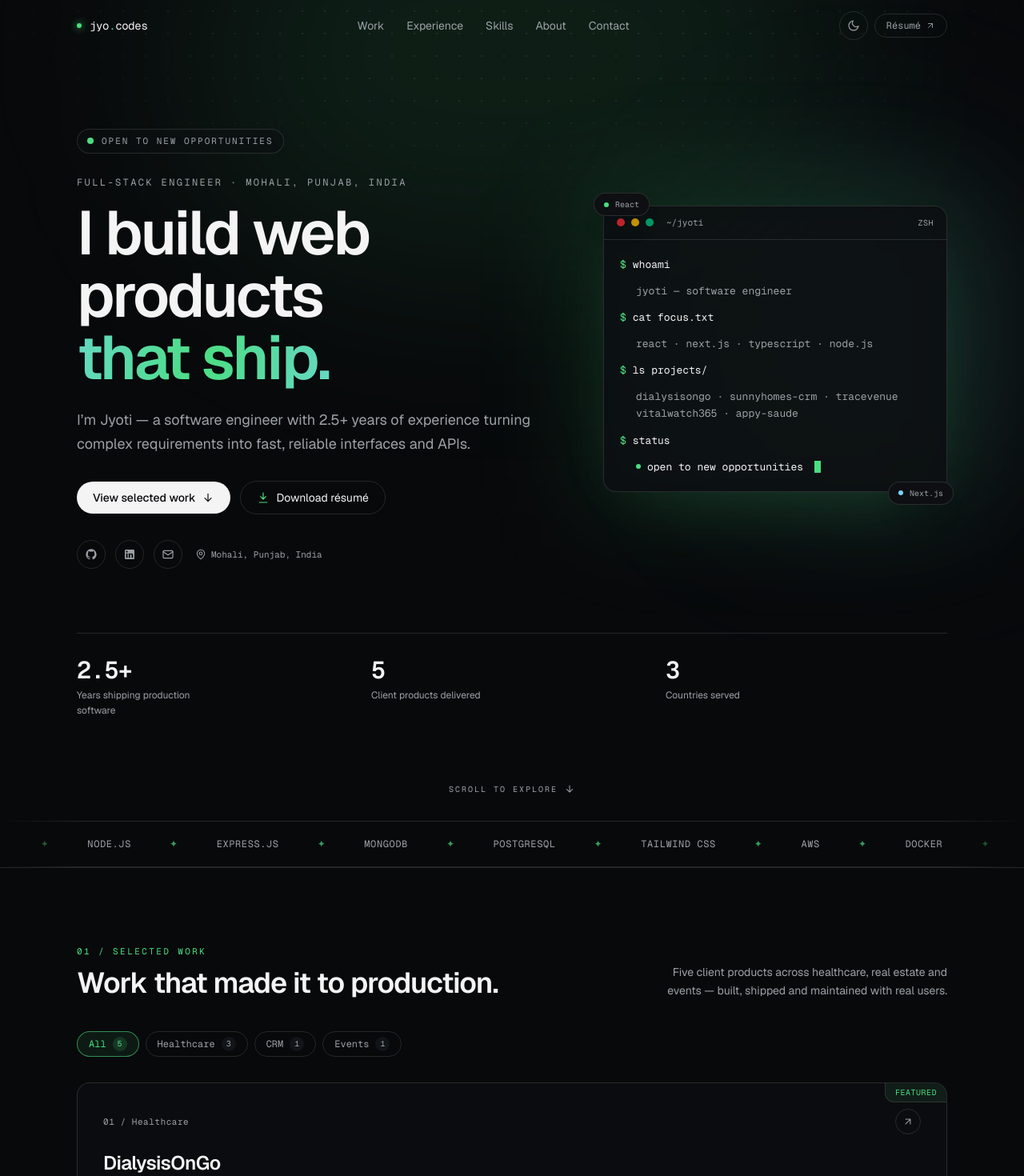
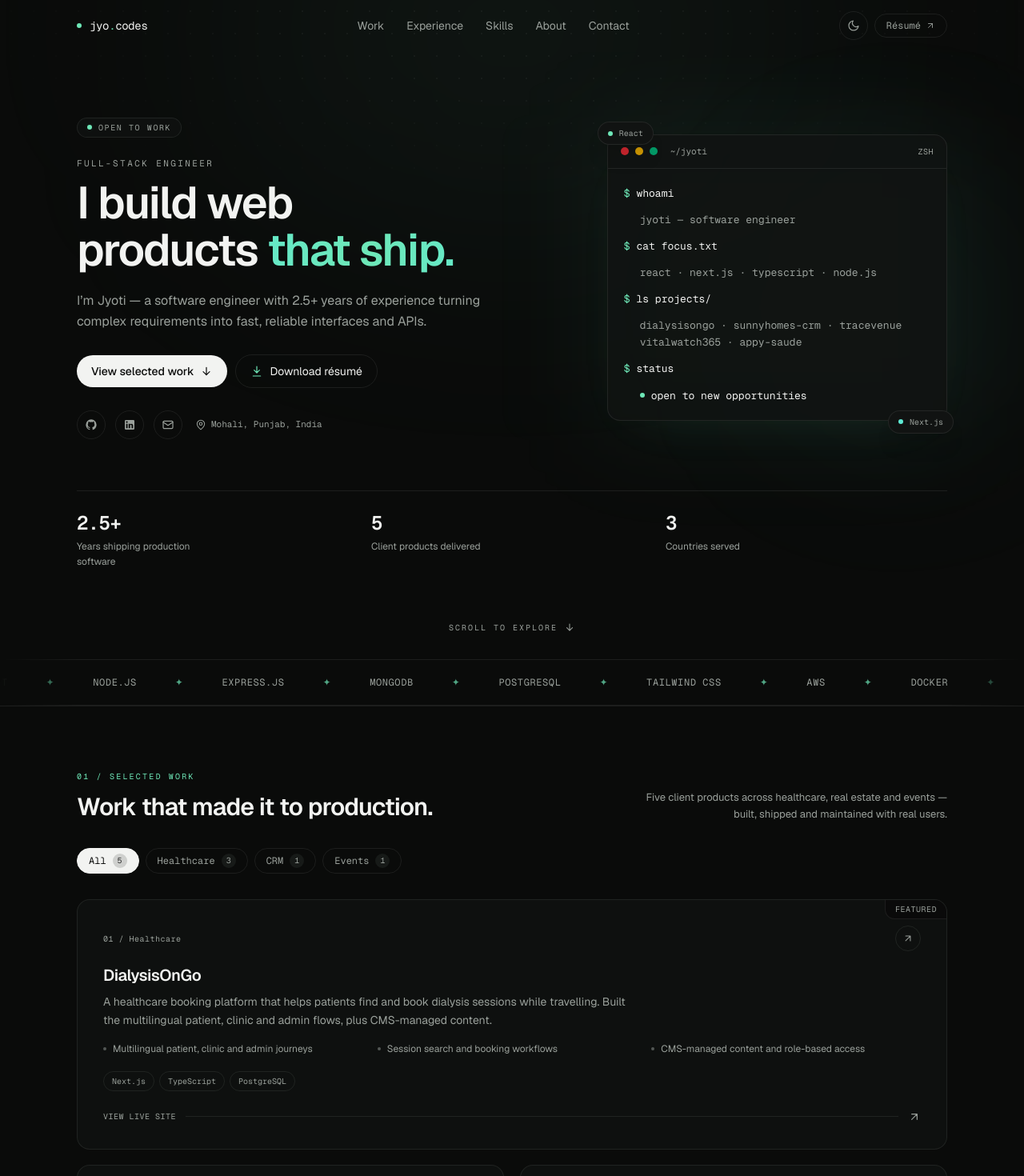
Before and after one commit to Jyoti0902/jyo.codes, a Next.js app: page / in a window 1280 px wide. Shown: the top 1470 px of the page at 80% size. Built offline with nearby package versions, Linux system fonts and the light colour scheme.

Commit message:
Refine palette, typography, and surface styling

```diff
--- a/app/_components/project-card.tsx
+++ b/app/_components/project-card.tsx
@@ -13,32 +13,32 @@ export function ProjectCard({
       href={project.href}
       target="_blank"
       rel="noreferrer"
-      className={`card-enter group relative flex flex-col overflow-hidden rounded-2xl border border-line bg-elevated/70 p-6 transition-all duration-300 hover:-translate-y-1 hover:border-accent/50 hover:shadow-[0_24px_70px_-30px_var(--glow)] md:p-7 ${
+      className={`card-enter group relative flex flex-col overflow-hidden rounded-2xl border border-line bg-elevated/70 p-6 transition-all duration-300 hover:-translate-y-0.5 hover:border-line hover:bg-elevated hover:shadow-[0_18px_50px_-35px_var(--glow)] md:p-7 ${
         project.featured ? "md:col-span-2 md:p-8" : ""
       }`}
       style={{ animationDelay: `${index * 70}ms` }}
     >
       <div
         aria-hidden
-        className="pointer-events-none absolute -top-24 -right-24 size-56 rounded-full bg-accent/10 opacity-0 blur-3xl transition-opacity duration-500 group-hover:opacity-100"
+        className="pointer-events-none absolute -top-24 -right-24 size-56 rounded-full bg-accent/5 opacity-0 blur-3xl transition-opacity duration-500 group-hover:opacity-100"
       />
 
       {project.featured && (
-        <span className="absolute top-0 right-0 rounded-bl-xl border-b border-l border-line bg-accent-soft px-3 py-1 font-mono text-[10px] tracking-wider text-accent uppercase">
+        <span className="absolute top-0 right-0 rounded-bl-xl border-b border-l border-line bg-canvas/80 px-3 py-1 font-mono text-[10px] tracking-wider text-muted uppercase">
           Featured
         </span>
       )}
 
       <div className="relative flex items-center justify-between gap-4">
-        <span className="font-mono text-[11px] tracking-wider text-muted">
+        <span className="font-mono text-[10px] tracking-wider text-muted">
           {String(index + 1).padStart(2, "0")} / {project.category}
         </span>
-        <span className="inline-flex size-8 items-center justify-center rounded-full border border-line text-muted transition-all duration-300 group-hover:border-accent/50 group-hover:text-accent">
+        <span className="inline-flex size-8 items-center justify-center rounded-full border border-line text-muted transition-all duration-300 group-hover:border-ink/25 group-hover:text-ink">
           <ArrowUpRight className="size-3.5 transition-transform duration-300 group-hover:-translate-y-0.5 group-hover:translate-x-0.5" />
         </span>
       </div>
 
-      <h3 className="relative mt-5 text-xl font-semibold tracking-tight sm:text-2xl">
+      <h3 className="relative mt-4 text-lg font-semibold tracking-tight sm:text-xl">
         {project.title}
       </h3>
 
@@ -53,7 +53,7 @@ export function ProjectCard({
       >
         {project.highlights.map((highlight) => (
           <li key={highlight} className="flex items-start gap-2">
-            <span className="mt-1.5 size-1 shrink-0 rounded-full bg-accent/70" />
+            <span className="mt-1.5 size-1 shrink-0 rounded-full bg-muted/50" />
             {highlight}
           </li>
         ))}
@@ -71,11 +71,11 @@ export function ProjectCard({
       </div>
 
       <div className="relative mt-auto flex items-center gap-3 pt-6">
-        <span className="font-mono text-[10px] tracking-wider text-muted uppercase transition-colors group-hover:text-accent">
+        <span className="font-mono text-[10px] tracking-wider text-muted uppercase transition-colors group-hover:text-ink">
           {project.linkLabel}
         </span>
         <span className="h-px flex-1 bg-line" />
-        <ArrowUpRight className="size-4 text-muted transition-all duration-300 group-hover:-translate-y-0.5 group-hover:translate-x-0.5 group-hover:text-accent" />
+        <ArrowUpRight className="size-4 text-muted transition-all duration-300 group-hover:-translate-y-0.5 group-hover:translate-x-0.5 group-hover:text-ink" />
       </div>
     </a>
   );
--- a/app/_components/project-filter.tsx
+++ b/app/_components/project-filter.tsx
@@ -34,15 +34,15 @@ export function ProjectFilter() {
               onClick={() => setActive(category)}
               className={`inline-flex items-center gap-2 rounded-full border px-3.5 py-1.5 font-mono text-xs transition-all ${
                 active === category
-                  ? "border-accent/60 bg-accent-soft text-accent"
-                  : "border-line text-muted hover:border-accent/40 hover:text-ink"
+                  ? "border-ink bg-ink text-canvas"
+                  : "border-line text-muted hover:border-ink/25 hover:text-ink"
               }`}
             >
               {category}
               <span
                 className={`rounded-full px-1.5 py-0.5 text-[10px] ${
                   active === category
-                    ? "bg-accent/15 text-accent"
+                    ? "bg-canvas/15 text-canvas/80"
                     : "bg-elevated-2 text-muted"
                 }`}
               >
--- a/app/_components/section-heading.tsx
+++ b/app/_components/section-heading.tsx
@@ -8,18 +8,18 @@ export function SectionHeading({
   description?: string;
 }) {
   return (
-    <div className="flex flex-col gap-5 sm:flex-row sm:items-end sm:justify-between">
-      <div className="space-y-3">
-        <p className="font-mono text-[11px] tracking-[0.22em] text-accent uppercase">
+    <div className="flex flex-col gap-4 sm:flex-row sm:items-end sm:justify-between">
+      <div className="space-y-2.5">
+        <p className="font-mono text-[10px] tracking-[0.22em] text-accent uppercase">
           {eyebrow}
         </p>
-        <h2 className="max-w-2xl text-3xl font-semibold tracking-tight text-balance sm:text-4xl">
+        <h2 className="max-w-2xl text-2xl font-semibold tracking-tight text-balance sm:text-[1.9rem]">
           {title}
         </h2>
       </div>
 
       {description && (
-        <p className="max-w-sm text-sm leading-relaxed text-muted sm:text-right">
+        <p className="max-w-sm text-[13px] leading-relaxed text-muted sm:text-right">
           {description}
         </p>
       )}
--- a/app/_components/site-header.tsx
+++ b/app/_components/site-header.tsx
@@ -41,7 +41,7 @@ export function SiteHeader() {
           className="group flex items-center gap-2.5 font-mono text-sm tracking-tight"
           aria-label="jyoti.codes — back to top"
         >
-          <span className="size-1.5 rounded-full bg-accent shadow-[0_0_10px_var(--accent)]" />
+          <span className="size-1.5 rounded-full bg-accent" />
           <span>
             jyo<span className="text-accent">.</span>codes
           </span>
@@ -66,7 +66,7 @@ export function SiteHeader() {
             href={site.resume}
             target="_blank"
             rel="noreferrer"
-            className="hidden items-center gap-1.5 rounded-full border border-line px-3.5 py-1.5 font-mono text-xs text-muted transition-colors hover:border-accent/50 hover:text-ink sm:inline-flex"
+            className="hidden items-center gap-1.5 rounded-full border border-line px-3.5 py-1.5 font-mono text-xs text-muted transition-colors hover:border-ink/25 hover:text-ink sm:inline-flex"
           >
             Résumé
             <ArrowUpRight className="size-3" />
--- a/app/_sections/experience.tsx
+++ b/app/_sections/experience.tsx
@@ -9,7 +9,7 @@ export function Experience() {
   return (
     <section
       id="experience"
-      className="scroll-mt-24 border-t border-line py-20 sm:py-24"
+      className="scroll-mt-24 border-t border-line py-16 sm:py-20"
     >
       <div className="mx-auto w-full max-w-6xl px-5 sm:px-8">
         <SectionHeading
@@ -18,7 +18,7 @@ export function Experience() {
           description="Production work, not prototypes — with ownership across the front end, APIs and deployment."
         />
 
-        <Reveal className="mt-10">
+        <Reveal className="mt-8">
           <div className="relative">
             <div
               aria-hidden
@@ -26,14 +26,14 @@ export function Experience() {
             />
 
             <div className="relative pl-8 sm:pl-11">
-              <span className="absolute top-2 left-0 flex size-4 items-center justify-center rounded-full border border-accent/40 bg-canvas">
+              <span className="absolute top-2 left-0 flex size-4 items-center justify-center rounded-full border border-line bg-canvas">
                 <span className="size-1.5 rounded-full bg-accent" />
               </span>
 
-              <div className="rounded-2xl border border-line bg-elevated/60 p-6 transition-colors hover:border-accent/30 sm:p-8">
+              <div className="rounded-2xl border border-line bg-elevated/60 p-6 transition-colors hover:bg-elevated sm:p-8">
                 <div className="flex flex-wrap items-start justify-between gap-4">
                   <div>
-                    <h3 className="text-xl font-semibold tracking-tight">
+                    <h3 className="text-lg font-semibold tracking-tight sm:text-xl">
                       {experience.company}
                     </h3>
                     <p className="mt-1 text-sm text-muted">
@@ -42,7 +42,7 @@ export function Experience() {
                   </div>
 
                   <div className="flex flex-col items-start gap-1.5 sm:items-end">
-                    <span className="inline-flex items-center gap-2 rounded-full border border-accent/30 bg-accent-soft px-3 py-1 font-mono text-[10px] tracking-wider text-accent uppercase">
+                    <span className="inline-flex items-center gap-2 rounded-full border border-line bg-canvas/50 px-3 py-1 font-mono text-[10px] tracking-wider text-muted uppercase">
                       <span className="size-1.5 rounded-full bg-accent" />
                       {experience.period}
                     </span>
@@ -63,7 +63,7 @@ export function Experience() {
                       key={bullet}
                       className="flex items-start gap-2.5 text-sm leading-relaxed text-muted"
                     >
-                      <span className="mt-2 size-1 shrink-0 rounded-full bg-accent/70" />
+                      <span className="mt-2 size-1 shrink-0 rounded-full bg-muted/50" />
                       {bullet}
                     </li>
                   ))}
--- a/app/_sections/hero.tsx
+++ b/app/_sections/hero.tsx
@@ -17,41 +17,41 @@ const socials = [
 export function Hero() {
   return (
     <section id="home" className="relative overflow-hidden">
-      <div className="mx-auto w-full max-w-6xl px-5 pt-16 pb-14 sm:px-8 sm:pt-24 sm:pb-20">
-        <div className="grid items-center gap-14 lg:grid-cols-12 lg:gap-10">
+      <div className="mx-auto w-full max-w-6xl px-5 pt-14 pb-12 sm:px-8 sm:pt-20 sm:pb-16">
+        <div className="grid items-center gap-12 lg:grid-cols-12 lg:gap-12">
           <div
             className="hero-rise lg:col-span-7"
             style={{ animationDelay: "60ms" }}
           >
             {site.available && (
-              <div className="inline-flex items-center gap-2.5 rounded-full border border-line bg-elevated/60 px-3 py-1.5">
-                <span className="relative flex size-2">
+              <div className="inline-flex items-center gap-2 rounded-full border border-line bg-elevated/70 px-3 py-1">
+                <span className="relative flex size-1.5">
                   <span className="absolute inline-flex size-full animate-ping rounded-full bg-accent opacity-60" />
-                  <span className="relative inline-flex size-2 rounded-full bg-accent" />
+                  <span className="relative inline-flex size-1.5 rounded-full bg-accent" />
                 </span>
-                <span className="font-mono text-[10px] tracking-[0.18em] text-muted uppercase sm:text-[11px]">
-                  Open to new opportunities
+                <span className="font-mono text-[10px] tracking-[0.16em] text-muted uppercase">
+                  Open to work
                 </span>
               </div>
             )}
 
-            <p className="mt-7 font-mono text-xs tracking-[0.2em] text-muted uppercase">
-              {site.hero.eyebrow} · {site.location}
+            <p className="mt-6 font-mono text-[11px] tracking-[0.22em] text-muted uppercase">
+              {site.hero.eyebrow}
             </p>
 
-            <h1 className="mt-4 max-w-3xl text-[2.6rem] leading-[1.02] font-semibold tracking-[-0.035em] text-balance sm:text-6xl lg:text-[3.8rem] xl:text-[4.8rem]">
+            <h1 className="mt-3 max-w-2xl text-[2.35rem] leading-[1.06] font-semibold tracking-[-0.03em] text-balance sm:text-5xl lg:text-[3.5rem]">
               I build web products{" "}
               <span className="text-gradient">that ship.</span>
             </h1>
 
-            <p className="mt-6 max-w-xl text-base leading-relaxed text-muted sm:text-lg">
+            <p className="mt-5 max-w-lg text-[15px] leading-relaxed text-muted sm:text-base">
               {site.hero.subheading}
             </p>
 
-            <div className="mt-8 flex flex-wrap items-center gap-3">
+            <div className="mt-7 flex flex-wrap items-center gap-2.5">
               <a
                 href="#work"
-                className="group inline-flex items-center gap-2 rounded-full bg-ink px-5 py-2.5 text-sm font-medium text-canvas transition-all hover:-translate-y-0.5 hover:bg-ink/90"
+                className="group inline-flex items-center gap-2 rounded-full bg-ink px-4.5 py-2.5 text-sm font-medium text-canvas transition-all hover:-translate-y-0.5 hover:bg-ink/90"
               >
                 View selected work
                 <ArrowDown className="size-4 transition-transform group-hover:translate-y-0.5" />
@@ -62,14 +62,14 @@ export function Hero() {
                 target="_blank"
                 rel="noreferrer"
                 download="Jyoti-Resume.pdf"
-                className="group inline-flex items-center gap-2 rounded-full border border-line px-5 py-2.5 text-sm text-ink transition-all hover:-translate-y-0.5 hover:border-accent/60 hover:bg-accent-soft"
+                className="group inline-flex items-center gap-2 rounded-full border border-line px-4.5 py-2.5 text-sm text-ink transition-all hover:-translate-y-0.5 hover:border-accent/60 hover:bg-accent-soft"
               >
                 <Download className="size-4 text-accent" />
                 Download résumé
               </a>
             </div>
 
-            <div className="mt-8 flex items-center gap-3">
+            <div className="mt-7 flex items-center gap-3">
               {socials.map(({ label, href, Icon }) => (
                 <a
                   key={label}
@@ -96,7 +96,7 @@ export function Hero() {
           >
             <div
               aria-hidden
-              className="absolute -inset-8 rounded-[2.5rem] bg-accent/10 blur-3xl"
+              className="absolute -inset-6 rounded-[2rem] bg-accent/5 blur-3xl"
             />
 
             <div className="relative">
@@ -117,7 +117,7 @@ export function Hero() {
               </div>
 
               <div
-                className="relative overflow-hidden rounded-2xl border border-line bg-elevated/90 shadow-[0_30px_90px_-40px_var(--glow)] backdrop-blur"
+                className="relative overflow-hidden rounded-2xl border border-line bg-elevated/90 shadow-[0_24px_70px_-45px_var(--glow)] backdrop-blur"
                 aria-label="Terminal-style introduction"
               >
                 <div className="flex items-center gap-2 border-b border-line px-4 py-3">
@@ -177,12 +177,12 @@ export function Hero() {
         </div>
 
         <div
-          className="hero-rise mt-14 grid grid-cols-3 gap-4 border-t border-line pt-7 sm:mt-20"
+          className="hero-rise mt-12 grid grid-cols-3 gap-4 border-t border-line pt-6 sm:mt-16"
           style={{ animationDelay: "320ms" }}
         >
           {site.stats.map((stat) => (
             <div key={stat.label}>
-              <p className="font-mono text-2xl font-semibold tracking-tight text-ink sm:text-3xl">
+              <p className="font-mono text-xl font-semibold tracking-tight text-ink sm:text-2xl">
                 {stat.value}
               </p>
               <p className="mt-1 max-w-[10rem] text-[11px] leading-relaxed text-muted sm:text-xs">
--- a/app/_sections/work.tsx
+++ b/app/_sections/work.tsx
@@ -5,7 +5,7 @@ export function Work() {
   return (
     <section
       id="work"
-      className="scroll-mt-24 border-t border-line py-20 sm:py-24"
+      className="scroll-mt-24 border-t border-line py-16 sm:py-20"
     >
       <div className="mx-auto w-full max-w-6xl px-5 sm:px-8">
         <SectionHeading
@@ -14,7 +14,7 @@ export function Work() {
           description="Five client products across healthcare, real estate and events — built, shipped and maintained with real users."
         />
 
-        <div className="mt-10">
+        <div className="mt-8">
           <ProjectFilter />
         </div>
 
--- a/app/globals.css
+++ b/app/globals.css
@@ -19,31 +19,31 @@
 [data-theme="dark"] {
   color-scheme: dark;
 
-  --canvas: #08090b;
-  --elevated: #0d0f12;
-  --elevated-2: #111419;
-  --line: #ffffff1f;
-  --ink: #f4f4f5;
-  --muted: #9ba1a6;
-  --accent: #4ade80;
-  --accent-2: #7dd3fc;
-  --accent-soft: #4ade8014;
-  --glow: #4ade8033;
+  --canvas: #0a0b0a;
+  --elevated: #111312;
+  --elevated-2: #171a18;
+  --line: #ffffff14;
+  --ink: #f2f3f1;
+  --muted: #9aa09b;
+  --accent: #6ee7b7;
+  --accent-2: #5eead4;
+  --accent-soft: #6ee7b714;
+  --glow: #6ee7b726;
 }
 
 [data-theme="light"] {
   color-scheme: light;
 
-  --canvas: #f7f7f4;
+  --canvas: #f7f6f2;
   --elevated: #ffffff;
-  --elevated-2: #eff1ec;
-  --line: #1018281a;
-  --ink: #111418;
-  --muted: #585f68;
-  --accent: #15803d;
-  --accent-2: #0369a1;
-  --accent-soft: #15803d14;
-  --glow: #15803d26;
+  --elevated-2: #edece7;
+  --line: #1a181514;
+  --ink: #161513;
+  --muted: #6b675f;
+  --accent: #047857;
+  --accent-2: #0f766e;
+  --accent-soft: #0478570d;
+  --glow: #0478571a;
 }
 
 html {
--- a/app/layout.tsx
+++ b/app/layout.tsx
@@ -92,9 +92,9 @@ export default function RootLayout({ children }: LayoutProps<"/">) {
           aria-hidden
           className="pointer-events-none fixed inset-0 -z-10 overflow-hidden"
         >
-          <div className="dot-grid absolute inset-x-0 top-0 h-[680px] opacity-70" />
-          <div className="absolute -top-48 left-1/2 h-[520px] w-[820px] -translate-x-1/2 rounded-full bg-accent/10 blur-[130px]" />
-          <div className="absolute top-56 right-0 h-[380px] w-[380px] rounded-full bg-accent-2/10 blur-[130px]" />
+          <div className="dot-grid absolute inset-x-0 top-0 h-[620px] opacity-50" />
+          <div className="absolute -top-48 left-1/2 h-[460px] w-[760px] -translate-x-1/2 rounded-full bg-accent/5 blur-[140px]" />
+          <div className="absolute top-56 right-0 h-[320px] w-[320px] rounded-full bg-accent-2/5 blur-[120px]" />
         </div>
       </body>
     </html>
```
Also changed, not shown: app/_sections/about.tsx (+19 -19 lines), app/_sections/contact.tsx (+14 -14 lines), app/_sections/skills.tsx (+11 -10 lines).
